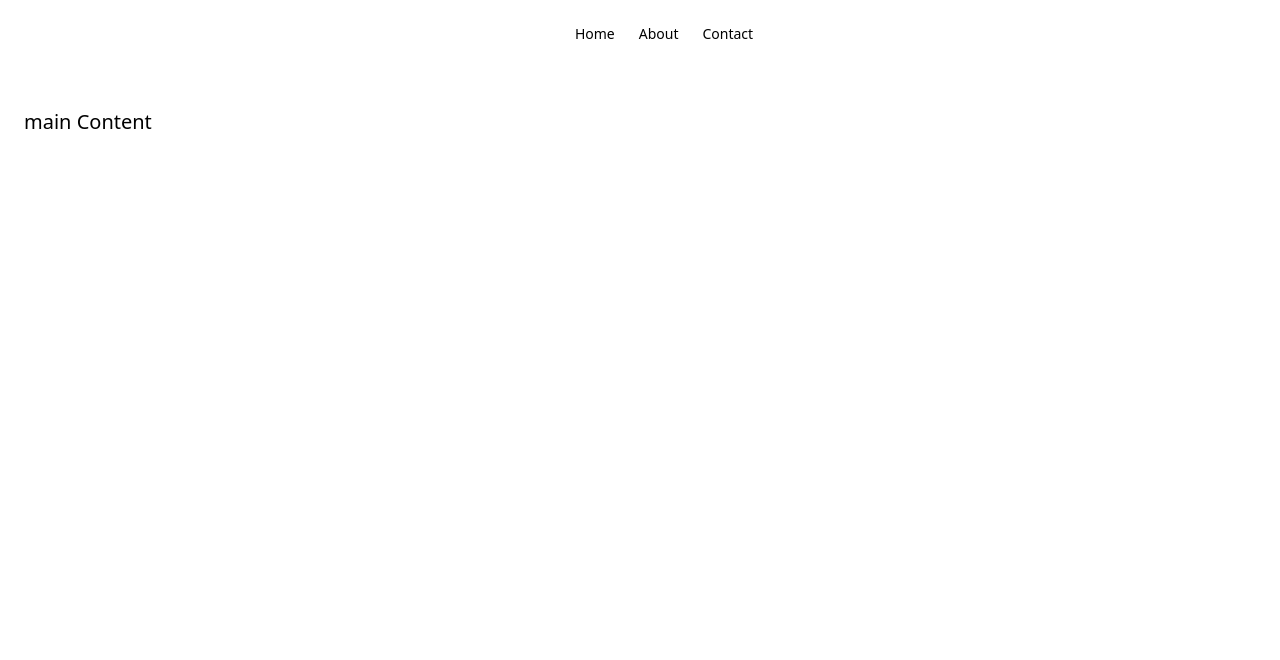
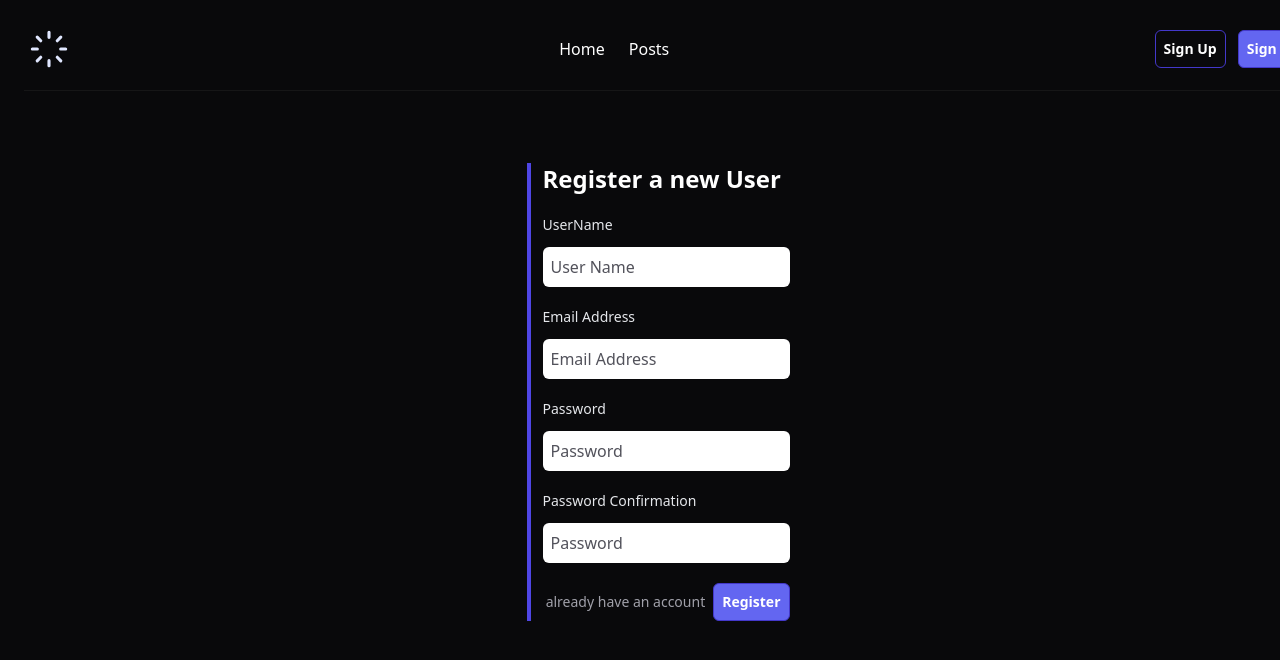
Before and after one commit to JermineJunior/laravel-vue-api, a Vue app: page /register in a window 1280 px wide. Shown: the top 660 px of the page. Built offline with nearby package versions, Linux system fonts and the light colour scheme.

Commit message:
Setup Ui components and Views.

```diff
--- a/src/App.vue
+++ b/src/App.vue
@@ -1,29 +1,20 @@
-<script setup></script>
+<script setup>
+import { RouterView } from 'vue-router';
+import BaseNavigation from '@/components/BaseNavigation.vue';
+</script>
 <template>
     <div class="container m-6">
-        <section>
-            <header class="">
-                <ul
-                    class="flex items-center justify-center space-x-6 list-none text-sm"
-                >
-                    <li>
-                        <a href="#">Home</a>
-                    </li>
-                    <li>
-                        <a href="#">About</a>
-                    </li>
-                    <li>
-                        <a href="#">Contact</a>
-                    </li>
-                </ul>
-            </header>
-        </section>
+        <BaseNavigation />
         <main>
             <div class="py-16">
-                <div class="flex">
-                    <p class="text-xl">main Content</p>
-                </div>
+                <RouterView />
             </div>
         </main>
     </div>
 </template>
+<style scoped lang="postcss">
+:global(html) {
+    background-color: theme(colors.zinc.950);
+    color: theme(colors.white);
+}
+</style>
--- a/src/assets/main.css
+++ b/src/assets/main.css
@@ -1,3 +1,12 @@
 @tailwind base;
 @tailwind components;
 @tailwind utilities;
+
+@layer components {
+  .input-label {
+    @apply block pb-2 font-medium text-sm text-gray-200;
+  }
+  .text-input {
+    @apply mt-1 p-2 block w-full rounded-md text-zinc-900 placeholder:text-zinc-600 ;
+  }
+}
--- /dev/null
+++ b/src/components/BaseNavigation.vue
@@ -0,0 +1,38 @@
+<script setup>
+import { RouterLink } from 'vue-router';
+const authinticated = false;
+</script>
+
+<template>
+  <header class="flex items-center justify-between pb-4 border-b border-b-zinc-100/5">
+    <div class="brand">
+      <h2 class="">
+        <svg width="50px" height="50px" class="fill-indigo-100" viewBox="0 0 24 24" fill="none"
+          xmlns="http://www.w3.org/2000/svg">
+          <path
+            d="M12 20V17.6M12 6.4V4M20 12H17.6M6.4 12H4M17.6569 6.34315L15.9598 8.0402M8.0402 15.9598L6.34315 17.6569M6.34293 6.34332L8.03999 8.04038M15.9596 15.96L17.6566 17.657"
+            stroke="#e0e7ff" stroke-width="1.5" stroke-linecap="round" />
+        </svg>
+      </h2>
+    </div>
+    <ul class="flex items-center justify-center space-x-6 list-none ">
+      <li>
+        <RouterLink to="/">Home</RouterLink>
+      </li>
+      <li>
+        <RouterLink to="/">Posts</RouterLink>
+      </li>
+    </ul>
+    <div class="">
+      <div class="flex items-center space-x-3" v-if="!authinticated">
+        <RouterLink to="/register" class="p-2  border border-indigo-700 rounded-md  text-sm font-semibold ">Sign Up
+        </RouterLink>
+        <RouterLink to="/login" class="p-2 bg-indigo-500 border border-indigo-700 rounded-md  text-sm font-semibold ">
+          Sign In</RouterLink>
+      </div>
+      <div class="pr-3" v-else>
+        <p class="font-semibold">Jermaine</p>
+      </div>
+    </div>
+  </header>
+</template>
--- /dev/null
+++ b/src/components/PostCard.vue
@@ -0,0 +1,14 @@
+<script setup></script>
+
+<template>
+  <div class="px-3 my-2 border-l-4 border-l-indigo-600 rounded">
+    <h3 class="text-2xl font-bold">Post Title</h3>
+    <span class="text-sm text-indigo-300">By @author</span>
+    <div>
+      <p class="text-sm text-zinc-300 py-2">
+        Lorem ipsum dolor sit amet consectetur adipisicing elit. Ducimus id aperiam aliquam.
+      </p>
+      <span class="text-xs text-zinc-300">poated on 24/3/2020</span>
+    </div>
+  </div>
+</template>
--- a/src/main.js
+++ b/src/main.js
@@ -1,6 +1,7 @@
 import './assets/main.css'
 
+import router from './router'
 import { createApp } from 'vue'
 import App from './App.vue'
 
-createApp(App).mount('#app')
+createApp(App).use(router).mount('#app')
--- /dev/null
+++ b/src/router/index.js
@@ -0,0 +1,25 @@
+import { createRouter, createWebHistory } from 'vue-router'
+import HomeView from '../views/HomeView.vue';
+
+const router = createRouter({
+  history: createWebHistory(import.meta.env.BASE_URL),
+  routes: [
+    {
+      path: '/',
+      name: 'home',
+      component: HomeView,
+    },
+    {
+      path: '/register',
+      name: 'register',
+      component: () => import('../views/Auth/Register.vue'),
+    },
+    {
+      path: '/login',
+      name: 'login',
+      component: () => import('../views/Auth/Login.vue'),
+    },
+  ],
+})
+
+export default router
--- /dev/null
+++ b/src/views/Auth/Login.vue
@@ -0,0 +1,26 @@
+<script setup>
+import { RouterLink } from 'vue-router';
+</script>
+
+<template>
+  <div class="flex items-center justify-center">
+    <div class="px-3 my-2 border-l-4 border-l-indigo-600">
+      <h3 class="text-2xl font-bold">Login to your account</h3>
+      <!-- email -->
+      <div class="my-5">
+        <label for="email" class="input-label">Email Address</label>
+        <input type="email" name="email" class="text-input" placeholder="Email Address">
+      </div>
+      <!-- password -->
+      <div class="my-5">
+        <label for="password" class="input-label">Password</label>
+        <input type="password" name="password" class="text-input" placeholder="Password">
+      </div>
+      <div class="flex items-center justify-end space-x-2">
+        <RouterLink to="/register" class="text-sm text-zinc-400">Dont have an account</RouterLink>
+        <button class="p-2 bg-indigo-500 border border-indigo-700 rounded-md  text-sm font-semibold ">
+          Sign In</button>
+      </div>
+    </div>
+  </div>
+</template>
--- /dev/null
+++ b/src/views/Auth/Register.vue
@@ -0,0 +1,34 @@
+<script setup></script>
+
+<template>
+  <div class="flex items-center justify-center">
+    <div class="px-3 my-2 border-l-4 border-l-indigo-600">
+      <h3 class="text-2xl font-bold">Register a new User</h3>
+      <div class="my-5">
+        <label for="name" class="input-label">UserName</label>
+        <input type="text" name="name" class="text-input" placeholder="User Name">
+      </div>
+      <!-- email -->
+      <div class="my-5">
+        <label for="email" class="input-label">Email Address</label>
+        <input type="email" name="email" class="text-input" placeholder="Email Address">
+      </div>
+      <!-- password -->
+      <div class="my-5">
+        <label for="password" class="input-label">Password</label>
+        <input type="password" name="password" class="text-input" placeholder="Password">
+      </div>
+      <!-- password confirmation -->
+      <div class="my-5">
+        <label for="password_confirmation" class="input-label">Password Confirmation</label>
+        <input type="password" name="password_confirmation" class="text-input" placeholder="Password">
+      </div>
+      <div class="flex items-center justify-end space-x-2">
+        <RouterLink to="/login" class="text-sm text-zinc-400">already have an account</RouterLink>
+        <button class="p-2 bg-indigo-500 border border-indigo-700 rounded-md  text-sm font-semibold ">
+          Register</button>
+      </div>
+    </div>
+  </div>
+
+</template>
--- /dev/null
+++ b/src/views/HomeView.vue
@@ -0,0 +1,16 @@
+<script setup>
+import PostCard from '@/components/PostCard.vue';
+let data = [1, 2, 3, 4, 5, 6]
+
+</script>
+
+<template>
+  <div class="flex justify-end">
+    <button class="mr-3 mb-6 p-3 font-bold  bg-indigo-700 rounded-md">
+      Add a Post
+    </button>
+  </div>
+  <div class="grid grid-cols-2 lg:grid-cols-3 gap-6">
+    <PostCard v-for="item in data" :key="item" />
+  </div>
+</template>
```
